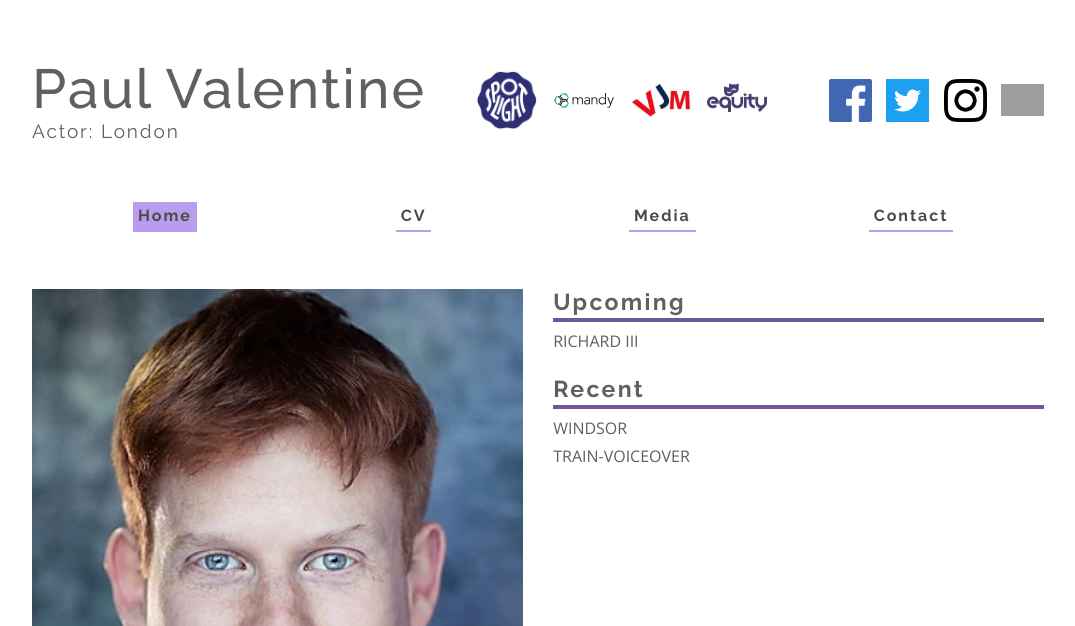
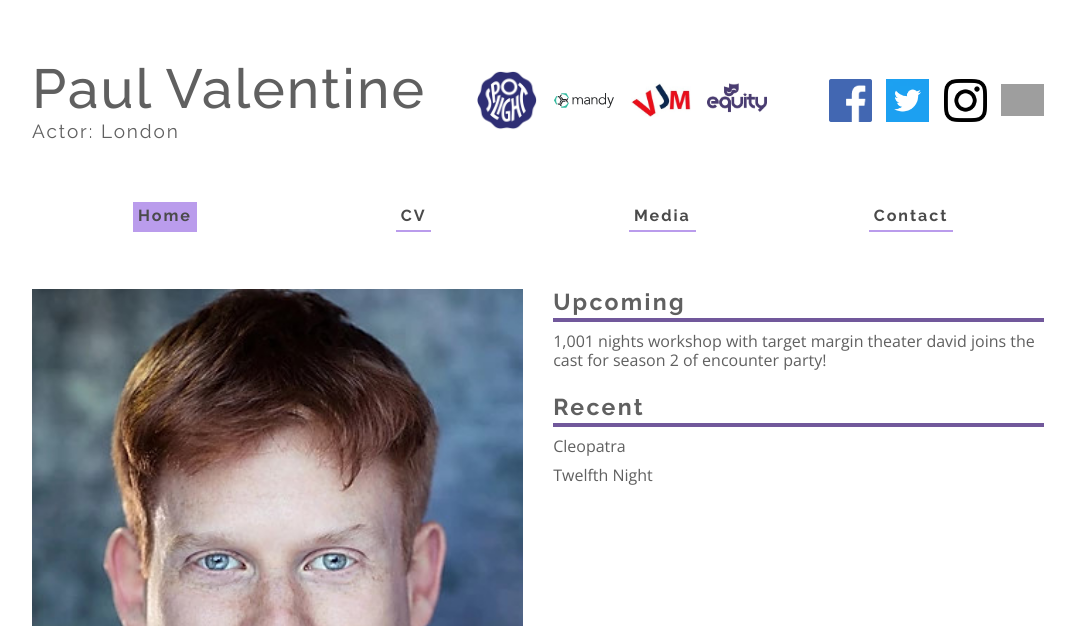
Before and after one commit to pvsitedesign/pvsite, a Jekyll site: the page built from index.html, in a window 1280 px wide. Shown: the top 626 px of the page, without its empty margins (102-1177 px from the left). Built offline with Jekyll 4.4.1, drawn with Linux system fonts in a browser that asks for light colours; the list of posts is cut into pages by our own code; grey boxes are pictures that could not be loaded.

Commit message:
add posts and upcoming if break

```diff
--- a/contact.html
+++ b/contact.html
@@ -18,7 +18,7 @@ current: contact
       <p class="font_21">VJ MANAGEMENT</p>
       <p class="font_12">15 Jarman House, Hawkstone Road<br> London, SE16 2PW<br>020-7237 8953<br>07837 832203<br>valerie@vjmgt.co.uk<br><a href="http://www.vjmgt.co.uk">www.vjmgt.co.uk</a></p>
 
-      <img src="{{'/assets/images/paul1.jpg' | prepend: site.baseurl }}" class="border_img">
+      <img src="{{'/assets/images/paul1.jpg' | prepend: site.baseurl }}" class="border_img" alt="A picture of Paul 1">
 
     </div>
 
@@ -62,7 +62,7 @@ current: contact
   </div>
 
   <div class="flex-contact-4">
-    <img src="{{'/assets/images/paul1.jpg' | prepend: site.baseurl }}" class="border_img">
+    <img src="{{'/assets/images/paul1.jpg' | prepend: site.baseurl }}" class="border_img" alt="A picture of Paul 1">
   </div>
 
 </div>
--- a/css/style.css
+++ b/css/style.css
@@ -430,6 +430,8 @@ tbody tr:nth-child(3)::after {
   width: 30%;
 }
 
+
+
 /*media*/
 
 .flex-media-1 table {
--- a/cv.html
+++ b/cv.html
@@ -16,7 +16,7 @@ current: cv
   </div>
 
   <div class="flex-cv-2">
-    <img src="{{'/assets/images/paul4.jpg' | prepend: site.baseurl }}" class="border_img">
+    <img src="{{'/assets/images/paul4.jpg' | prepend: site.baseurl }}" class="border_img" alt="A picture of Paul 1">
   </div>
 
   <div class="flex-cv-3">
@@ -393,7 +393,7 @@ current: cv
     <p>
       For a full list of credits please see Spolight:
     </p>
-    <a src="http://www.spotlight.com/4218-8948-9534"><img src="{{'/assets/images/icons/spotlight-logo.jpg' | prepend: site.baseurl}}" alt=""></a>
+    <a src="http://www.spotlight.com/4218-8948-9534"><img src="{{'/assets/images/icons/spotlight-logo.jpg' | prepend: site.baseurl}}" alt="Spotlight's logo"></a>
   </div>
 
 </div>
--- a/index.html
+++ b/index.html
@@ -43,6 +43,7 @@ current: home
     {% for post in site.posts %}
       {% if post.upcoming == true %}
         {% include post-content.html %}
+        {% break %}
       {% endif %}
     {% endfor %}
 
```
Also changed, not shown: _posts/2020-05-05-TWELFTH-NIGHT.markdown (added, +7 -0 lines), _posts/2020-05-07-CLEOPATRA.markdown (added, +7 -0 lines), _posts/2020-05-08-1,001 NIGHTS workshop with Target Margin Theater David joins the cast for season 2 of Encounter Party!.markdown (added, +7 -0 lines), media.html (+4 -4 lines).
